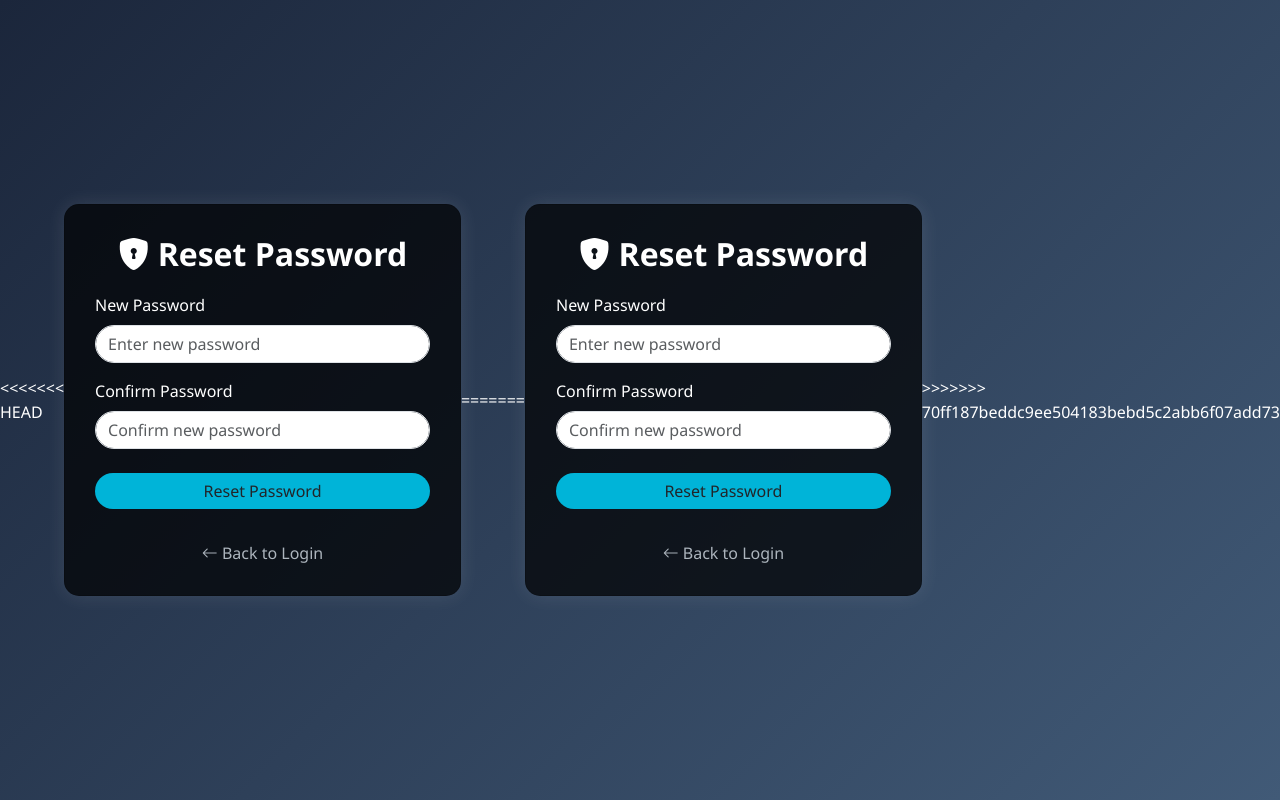
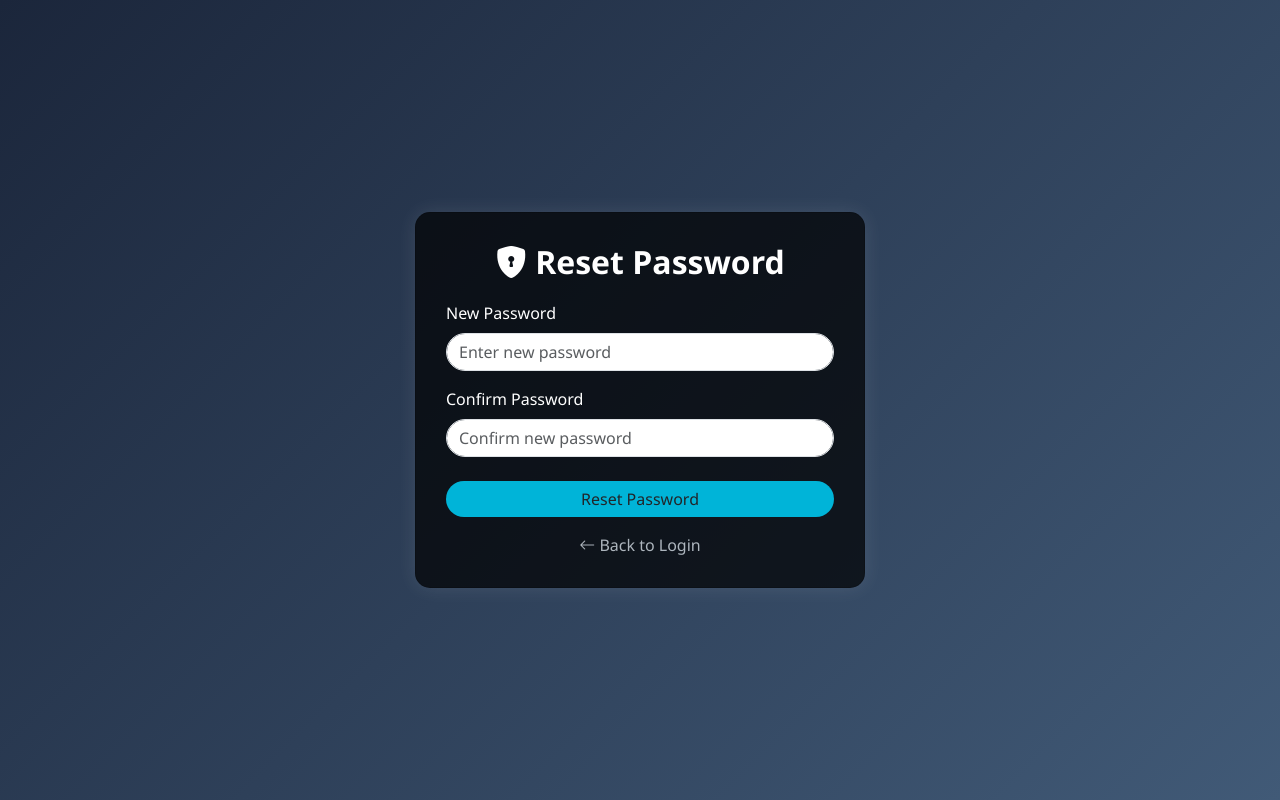
Before and after one commit to gauraangsingh10/basketball-app, a Flask app: template app/templates/reset_password.html in a window 1280 px wide. Run offline with Flask 3, Linux system fonts and the light colour scheme; the template is opened without the code that fills it, so the values that code supplies are empty; parts of the project's set-up code (start-up, migrations or seed data) failed here and were passed over.

Commit message:
Update reset_password.html

```diff
--- a/app/templates/reset_password.html
+++ b/app/templates/reset_password.html
@@ -1,4 +1,3 @@
-<<<<<<< HEAD
 <!DOCTYPE html>
 <html lang="en">
 <head>
@@ -100,106 +99,3 @@
 
 </body>
 </html>
-=======
-<!DOCTYPE html>
-<html lang="en">
-<head>
-  <meta charset="UTF-8">
-  <title>Reset Password</title>
-  <meta name="viewport" content="width=device-width, initial-scale=1">
-  <link rel="icon" href="{{ url_for('static', filename='favicon.ico') }}" type="image/x-icon">
-  <!-- Bootstrap & Icons -->
-  <link href="https://cdn.jsdelivr.net/npm/bootstrap@5.3.0/dist/css/bootstrap.min.css" rel="stylesheet">
-  <link href="https://cdn.jsdelivr.net/npm/bootstrap-icons@1.10.5/font/bootstrap-icons.css" rel="stylesheet">
-
-  <style>
-    body {
-      background: linear-gradient(135deg, #1b263b, #415a77);
-      min-height: 100vh;
-      display: flex;
-      align-items: center;
-      justify-content: center;
-      font-family: 'Segoe UI', sans-serif;
-      color: white;
-    }
-
-    .card {
-      background-color: rgba(0, 0, 0, 0.7);
-      border-radius: 15px;
-      box-shadow: 0 0 20px rgba(255, 255, 255, 0.1);
-      padding: 30px;
-      width: 100%;
-      max-width: 450px;
-    }
-
-    .card h2 {
-      margin-bottom: 20px;
-      font-weight: bold;
-    }
-
-    .form-control {
-      border-radius: 30px;
-    }
-
-    .btn-custom {
-      border-radius: 30px;
-      background-color: #00b4d8;
-      border: none;
-    }
-
-    .btn-custom:hover {
-      background-color: #0077b6;
-    }
-
-    a {
-      color: #adb5bd;
-      text-decoration: none;
-    }
-
-    a:hover {
-      color: white;
-      text-decoration: underline;
-    }
-  </style>
-</head>
-<body>
-
-  <div class="card text-white">
-    <h2 class="text-center"><i class="bi bi-shield-lock-fill me-2"></i>Reset Password</h2>
-
-    <form method="POST" action="{{ url_for('auth.reset_password', token=token) }}">
-      <div class="mb-3">
-        <label for="password" class="form-label">New Password</label>
-        <input
-          type="password"
-          class="form-control"
-          id="password"
-          name="password"
-          placeholder="Enter new password"
-          required>
-      </div>
-
-      <div class="mb-4">
-        <label for="confirm_password" class="form-label">Confirm Password</label>
-        <input
-          type="password"
-          class="form-control"
-          id="confirm_password"
-          name="confirm_password"
-          placeholder="Confirm new password"
-          required>
-      </div>
-
-      <button type="submit" class="btn btn-custom w-100">
-        Reset Password
-      </button>
-    </form>
-
-    <div class="text-center mt-3">
-      <a href="{{ url_for('auth.login') }}"><i class="bi bi-arrow-left"></i> Back to Login</a>
-    </div>
-  </div>
-
-</body>
-</html>
->>>>>>> 70ff187beddc9ee504183bebd5c2abb6f07add73
```
